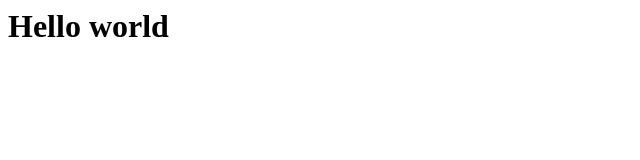
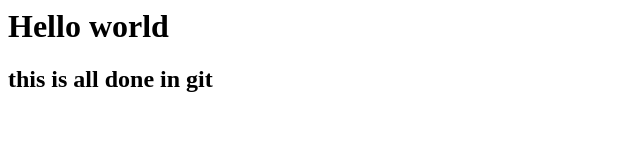
Before and after one commit to awaleH12/git-assentials, a plain HTML site: page index.html in a window 1280 px wide. Shown: the whole page, without its empty margins (0-640 px from the left). Drawn offline with Linux system fonts and the light colour scheme.

Commit message:
files added

```diff
--- a/index.html
+++ b/index.html
@@ -1 +1,2 @@
 <h1>Hello world</h1>
+<h2>this is all done in git</h2>
```
Also changed, not shown: test/style.css (added).
